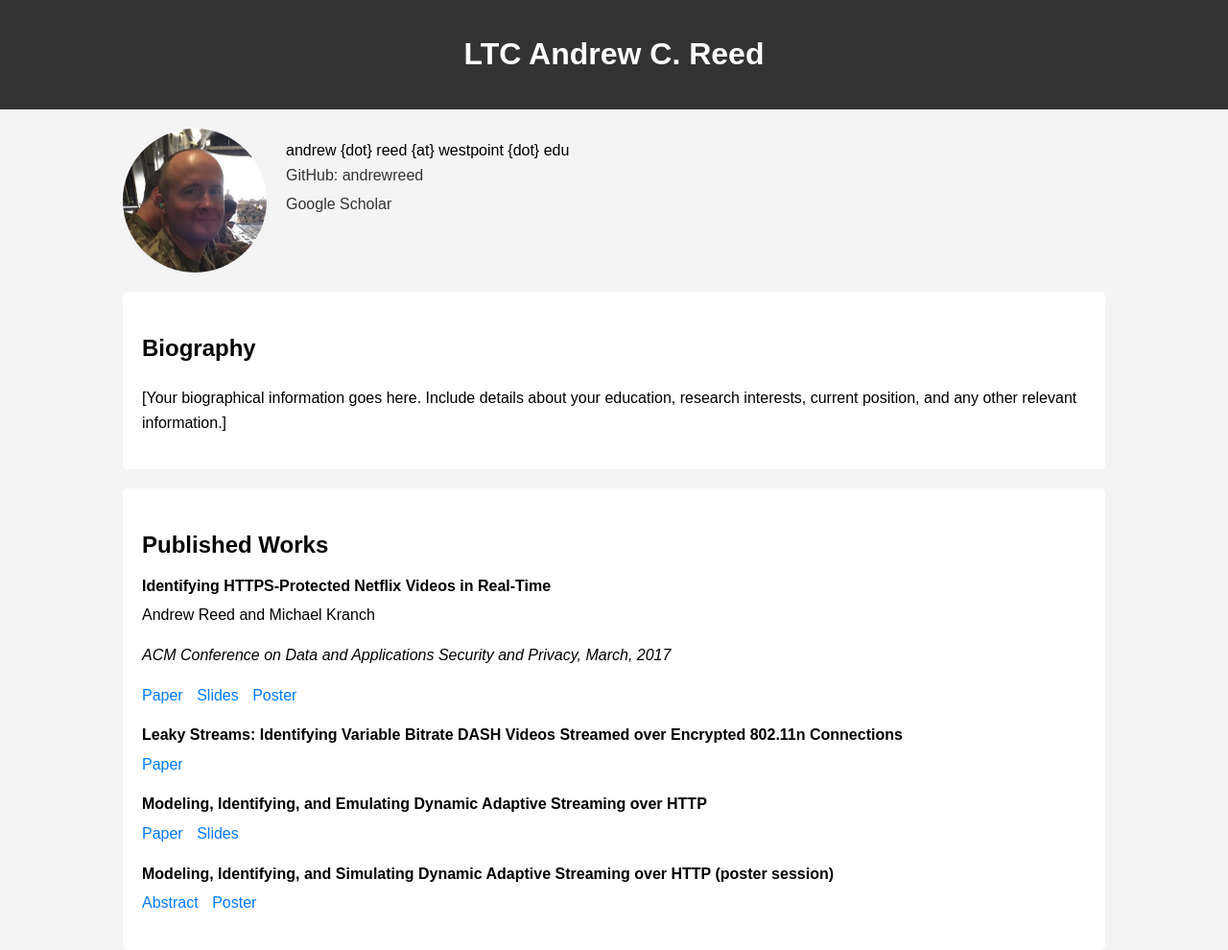
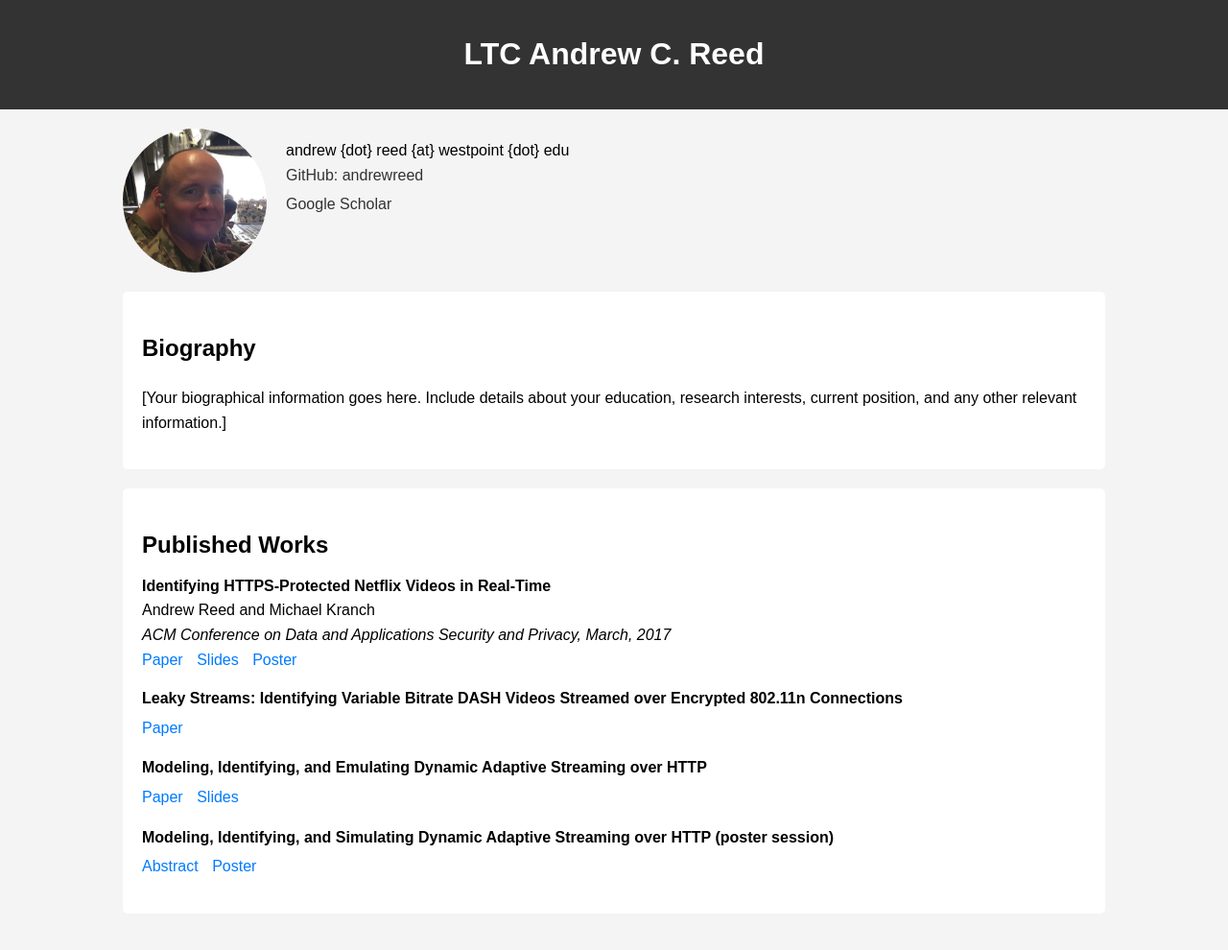
Before and after one commit to andrewreed/andrewreed.github.io, a Jekyll site: the page index.html, which Jekyll copies as it is, in a window 1280 px wide. Shown: the whole page at 96% size. Built offline with Jekyll 4.4.1, drawn with Linux system fonts in a browser that asks for light colours; Markdown is read by kramdown in place of the engine named in the settings; after the commit the page ends 952 px from its top, so only the background shows below that.

Commit message:
tweaking refs

```diff
--- a/index.html
+++ b/index.html
@@ -95,14 +95,12 @@
         <section class="works">
             <h2>Published Works</h2>
             <div class="work-item">
-                <strong>Identifying HTTPS-Protected Netflix Videos in Real-Time</strong>
-                <p>Andrew Reed and Michael Kranch</p>
-                <p><i>ACM Conference on Data and Applications Security and Privacy, March, 2017</i></p>
-                <p>
-                    <a href="pubs/CODASPY2017_Reed_Kranch_Identifying_HTTPS_Netflix.pdf">Paper</a>
-                    <a href="pubs/CODASPY2017_slides.pdf">Slides</a>
-                    <a href="pubs/CODASPY2017_poster.pdf">Poster</a>
-                </p>
+                <strong>Identifying HTTPS-Protected Netflix Videos in Real-Time</strong><br />
+                Andrew Reed and Michael Kranch<br />
+                <i>ACM Conference on Data and Applications Security and Privacy, March, 2017</i><br />
+                <a href="pubs/CODASPY2017_Reed_Kranch_Identifying_HTTPS_Netflix.pdf">Paper</a>
+                <a href="pubs/CODASPY2017_slides.pdf">Slides</a>
+                <a href="pubs/CODASPY2017_poster.pdf">Poster</a>
             </div>
             <div class="work-item">
                 <strong>Leaky Streams: Identifying Variable Bitrate DASH Videos Streamed over Encrypted 802.11n Connections</strong>
```
